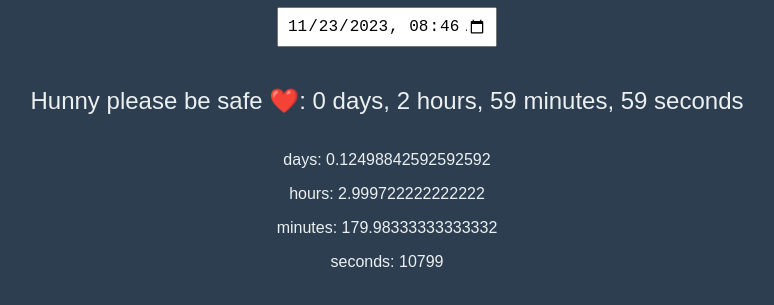
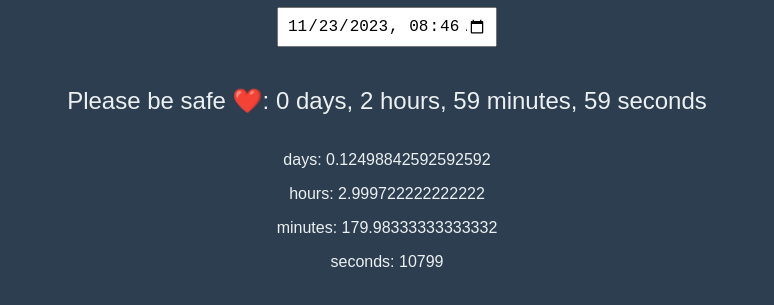
Before and after one commit to dusanmitrovic98/tshlm, a plain HTML site: page index.html in a window 1280 px wide. Shown: the part 307-612 px from the top of the page, without its empty margins (253-1027 px from the left). Drawn offline with Linux system fonts and the light colour scheme.

Commit message:
Update index.html

```diff
--- a/index.html
+++ b/index.html
@@ -80,7 +80,7 @@
 
             // Display the time difference
             const timerElement = document.getElementById('timer');
-            timerElement.innerHTML = `Hunny please be safe ❤️: ${days} days, ${hours} hours, ${minutes} minutes, ${seconds} seconds`;
+            timerElement.innerHTML = `Please be safe ❤️: ${days} days, ${hours} hours, ${minutes} minutes, ${seconds} seconds`;
 
             // Display the exact full number of days, hours, minutes, and seconds
             const fullDaysElement = document.getElementById('fullDays');
```
